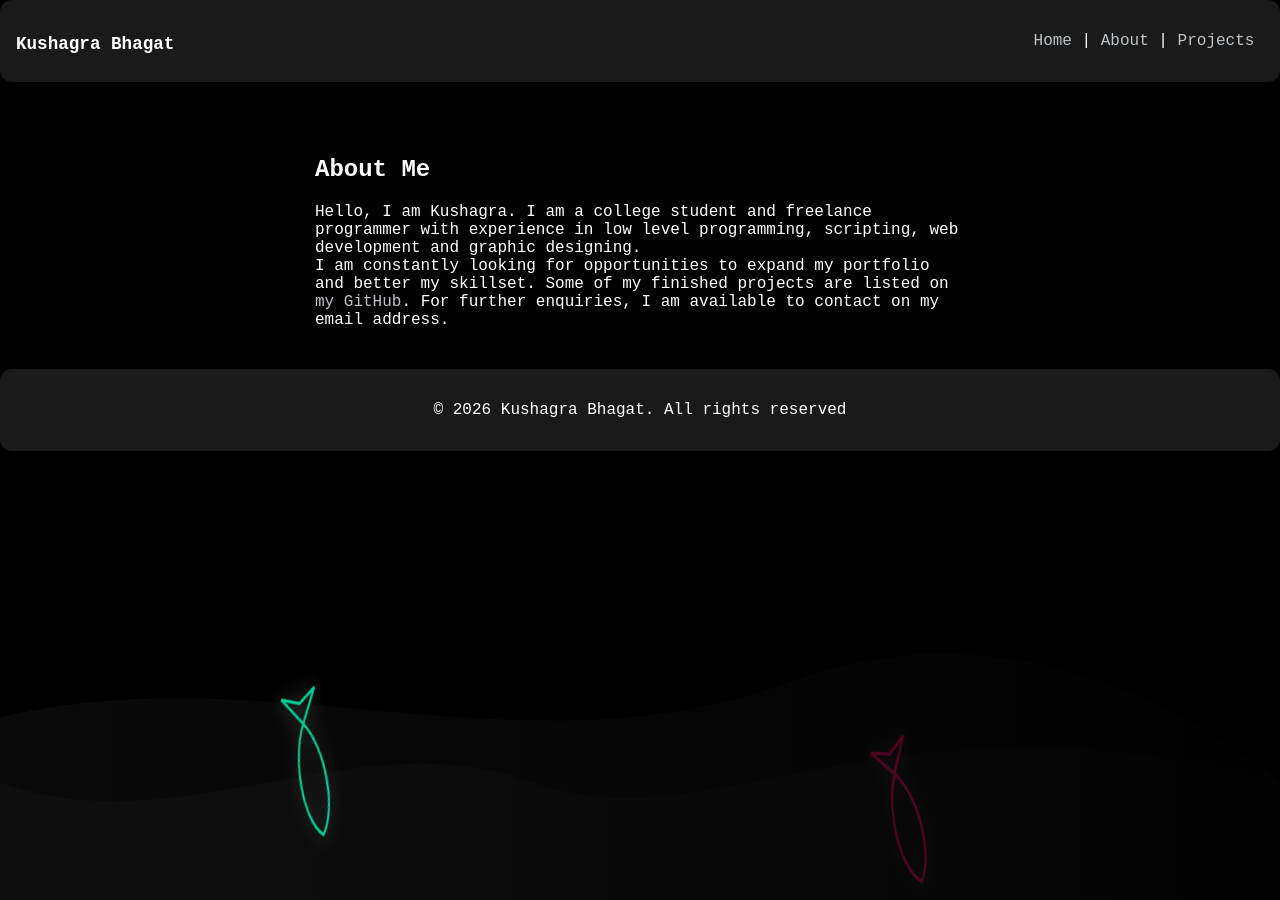
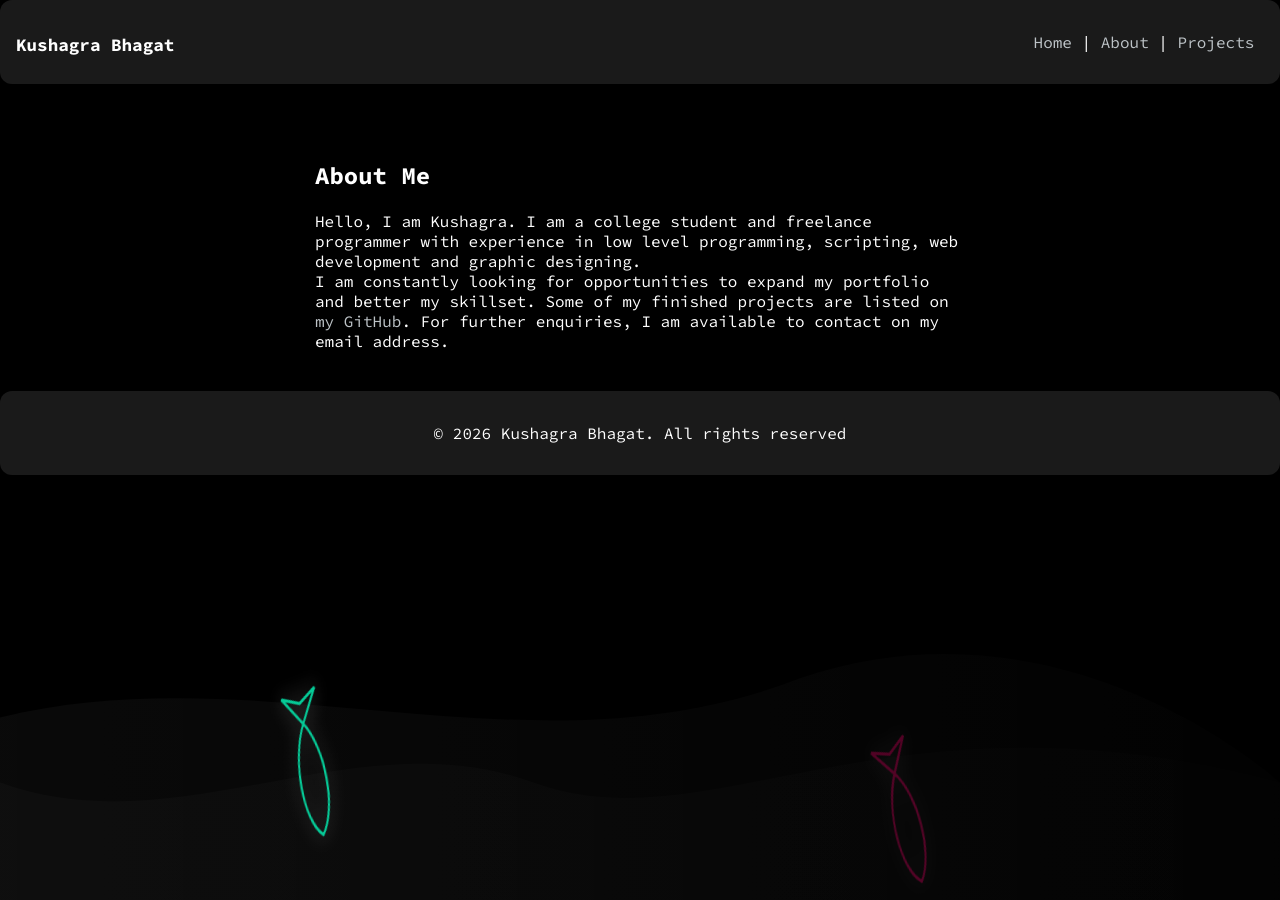
Before and after one commit to kuwushagra/kuwushagra.github.io, a Jekyll site: the page built from index.html, in a window 1280 px wide. Built offline with Jekyll 4.4.1, drawn with Linux system fonts in a browser that asks for light colours; some web fonts are replaced; a style sheet for code colours, icons or effects is not loaded.

Commit message:
Update default.html

```diff
--- a/_layouts/default.html
+++ b/_layouts/default.html
@@ -6,6 +6,8 @@
 <title>test</title>
 
 <style>
+@import url('https://fonts.googleapis.com/css2?family=Bitcount+Single:wght@100..900&family=Source+Code+Pro:ital,wght@0,200..900;1,200..900&display=swap');
+
 html, body {
   height: 100%;
   margin: 0;
@@ -14,6 +16,8 @@ html, body {
   font-family: "Source Code Pro", monospace;
   color: white;
 }
+
+main { flex: 1; }
 
 a { color: #bdc3c7; text-decoration: none; }
 a:hover { color: #ffffff; text-shadow: 0 0 1px rgba(255, 255, 255, 0.8); }
```
